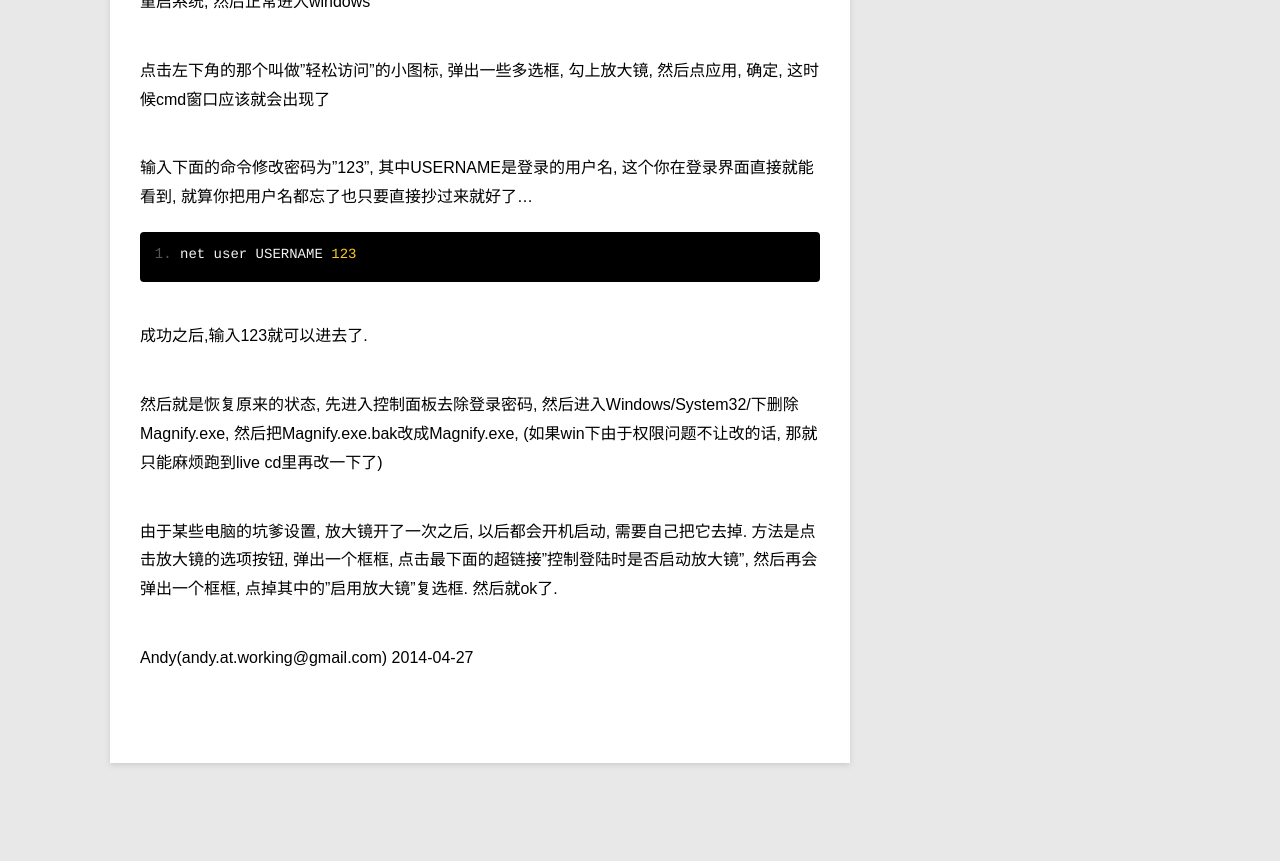
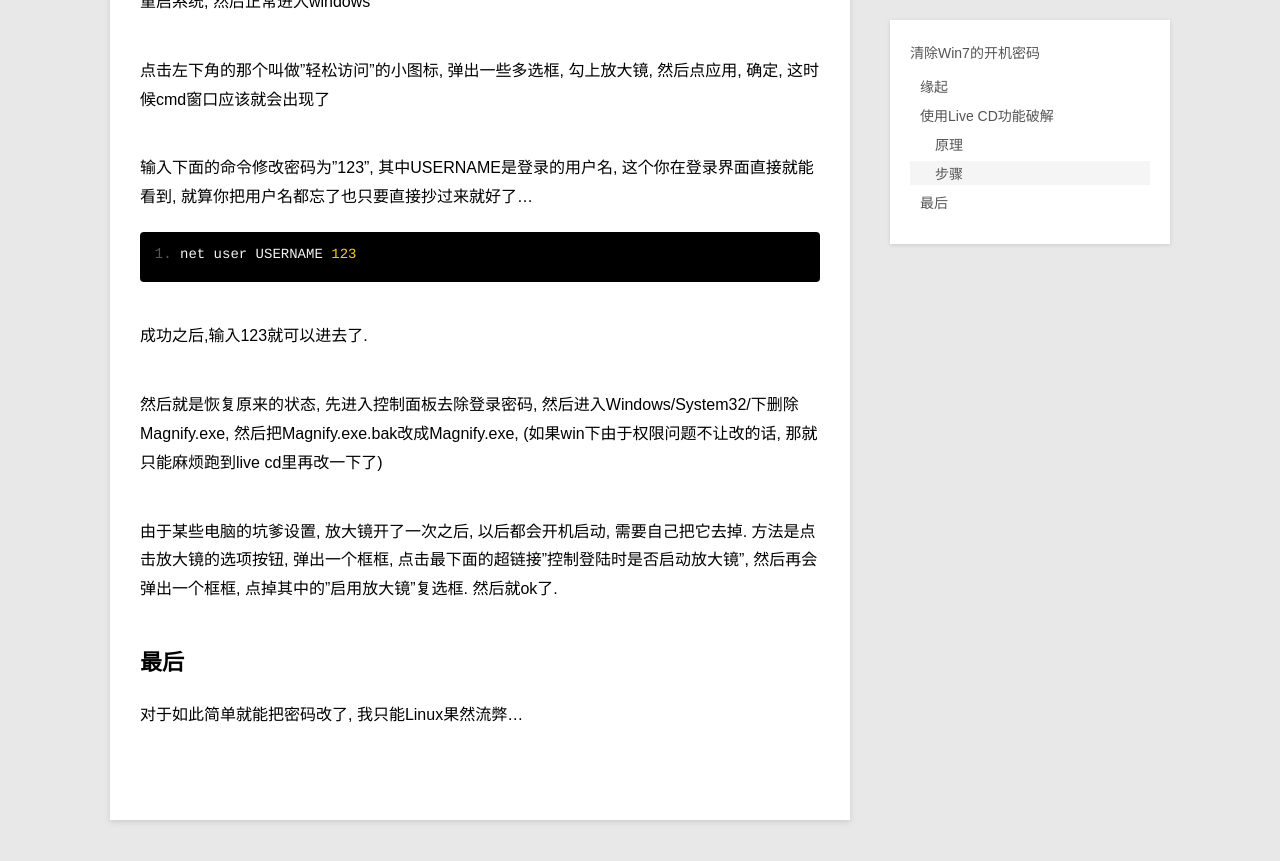
Before and after one commit to andycoder7/andycoder7.github.com, a Jekyll site: the page built from _posts/blog/2014-4-27-remove-windows-pwd.md, in a window 1280 px wide and 900 px high, scrolled down 1434 px. Shown: the top 861 px of the window. Built offline with Jekyll 4.4.1, drawn with Linux system fonts in a browser that asks for light colours; Markdown is read by kramdown in place of the engine named in the settings; comment, search, counter and statistics services are not loaded.

Commit message:
add finally in rm win pwd

```diff
--- a/_posts/blog/2014-4-27-remove-windows-pwd.md
+++ b/_posts/blog/2014-4-27-remove-windows-pwd.md
@@ -47,5 +47,6 @@
 
 由于某些电脑的坑爹设置, 放大镜开了一次之后, 以后都会开机启动, 需要自己把它去掉. 方法是点击放大镜的选项按钮, 弹出一个框框, 点击最下面的超链接"控制登陆时是否启动放大镜", 然后再会弹出一个框框, 点掉其中的"启用放大镜"复选框. 然后就ok了.
 
+##最后
 
-*Andy(andy.at.working@gmail.com) 2014-04-27*
+对于如此简单就能把密码改了, 我只能Linux果然流弊...
```
